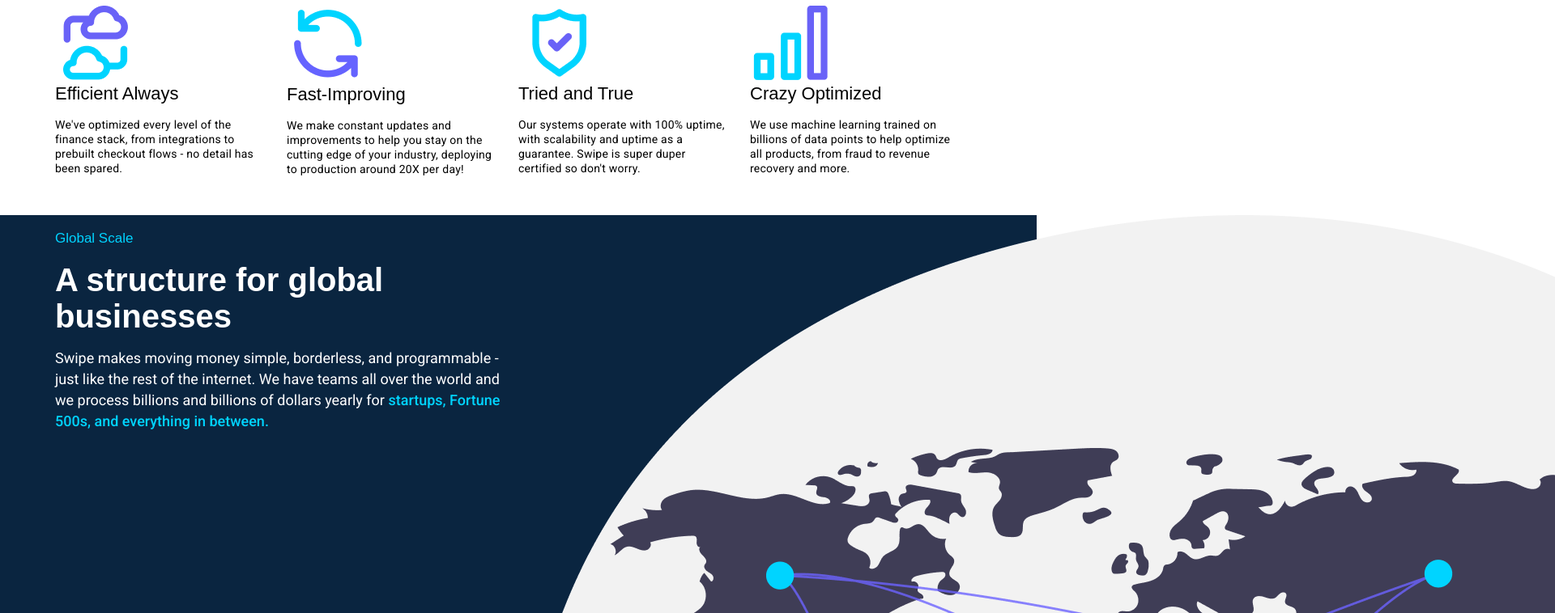
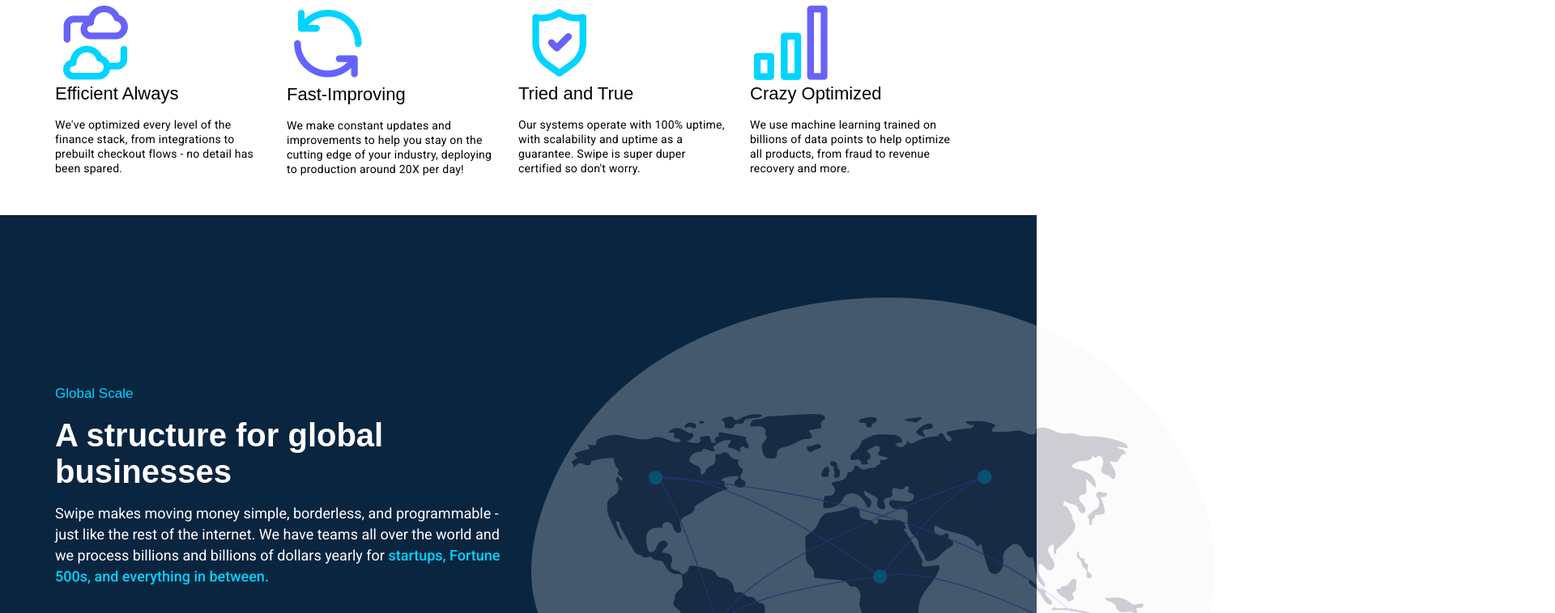
Before and after one commit to Brandies7/SwipeProject, a plain HTML site: page index.html in a window 1280 px wide. Shown: the part 3318-4076 px from the top of the page at 81% size, 1920 px wide, since content can reach past the window. Drawn offline with Linux system fonts and the light colour scheme; a web font is replaced by a local one.

Commit message:
positioning the globe image

```diff
--- a/index.html
+++ b/index.html
@@ -219,7 +219,7 @@
               </p>
             </div>
             <div class="col-right">
-              <img src="assets/global-graphic.png" alt="" />
+              <img id="globe" src="assets/global-graphic.png" alt="" />
             </div>
           </div>
           <div class="card-container">
--- a/styles.css
+++ b/styles.css
@@ -486,6 +486,8 @@ main {
   display: flex;
   justify-content: center;
   color: var(--text-light);
+  position: relative;
+  padding: calc(var(--spacing-xl) * 3) 0;
 }
 
 .global-section a {
@@ -513,3 +515,10 @@ main {
   padding: 0 0 0 var(--spacing-sm);
   line-height: 28px;
 }
+
+#globe {
+  max-width: 844px;
+  opacity: 25%;
+  position: absolute;
+  top: 10%;
+}
```
